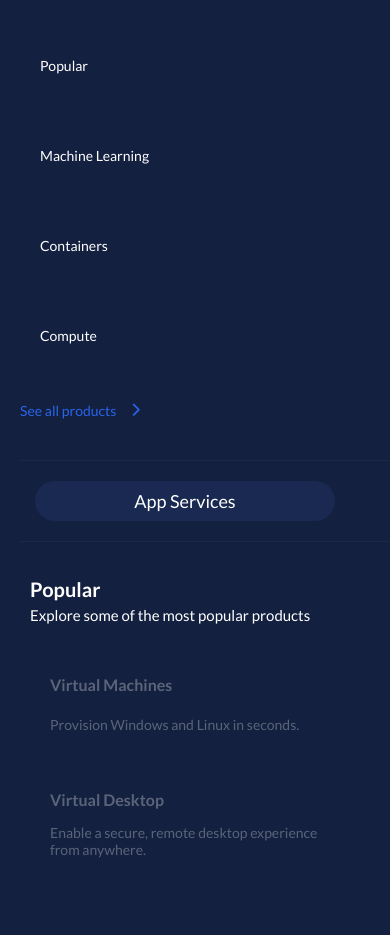
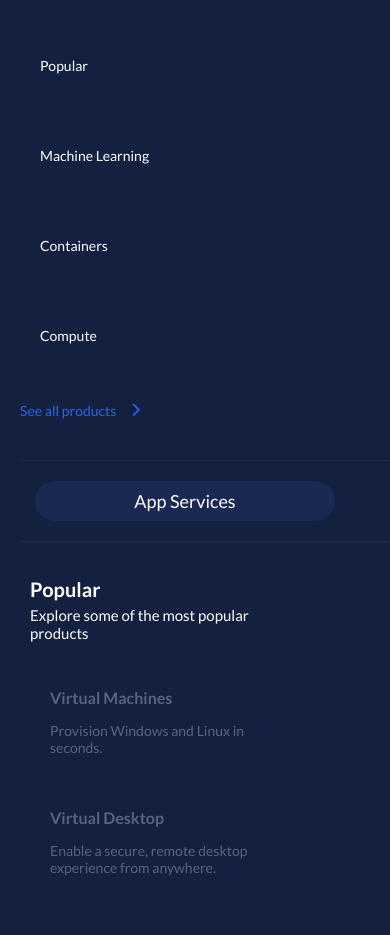
Before and after one commit to duynguyen0613/ui-daily-design-day-1457, a plain HTML site: page index.html in a window 390 px wide. Shown: the top 935 px of the page. Drawn offline with Linux system fonts and the light colour scheme.

Commit message:
fix final commit

```diff
--- a/style.css
+++ b/style.css
@@ -307,7 +307,7 @@ body > div:first-child {
   }
 
   .popular {
-    width: 350px;
+    width: 80%;
   }
 
   .popular-virtual-container {
```
